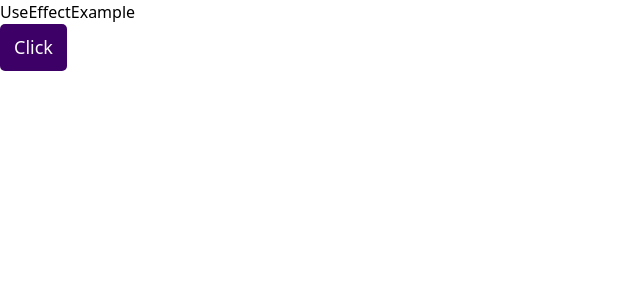
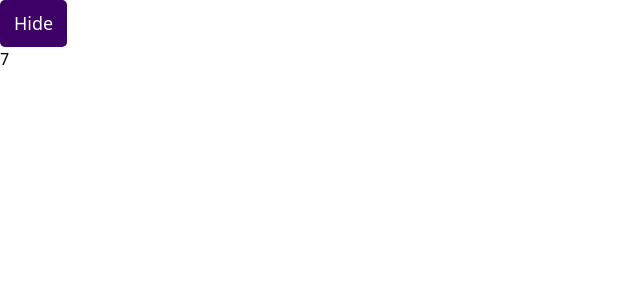
Before and after one commit to abdurrahmanrahat/basic-react-ts, a React (Vite) app: page / in a window 1280 px wide. Shown: the top 300 px of the page, without its empty margins (0-640 px from the left). Built offline with nearby package versions, Linux system fonts and the light colour scheme.

Commit message:
useEffect with interval

```diff
--- a/src/pages/UseEffectExample.tsx
+++ b/src/pages/UseEffectExample.tsx
@@ -3,25 +3,43 @@ import { useEffect, useState } from "react";
 const UseEffectExample = () => {
   const [hidden, setHidden] = useState(false);
 
-  useEffect(() => {
-    console.log("render");
+  //   useEffect(() => {
+  //     console.log("render");
 
-    return () => {
-      console.log("inside clean up");
-    };
-  }, [hidden]);
+  //     return () => {
+  //       console.log("inside clean up");
+  //     };
+  //   }, [hidden]);
 
   return (
     <div>
-      <h2>UseEffectExample</h2>
       <button
         onClick={() => setHidden((prev) => !prev)}
         className="btn-secondary"
       >
-        Click
+        {hidden ? "show" : "Hide"}
       </button>
+
+      {hidden || <Counter></Counter>}
     </div>
   );
 };
 
+const Counter = () => {
+  const [count, setCount] = useState(0);
+
+  useEffect(() => {
+    const intervalId = setInterval(() => {
+      console.log("render");
+      setCount((prev) => prev + 1);
+    }, 1000);
+
+    return () => {
+      clearInterval(intervalId);
+    };
+  }, []);
+
+  return <h2>{count}</h2>;
+};
+
 export default UseEffectExample;
```
